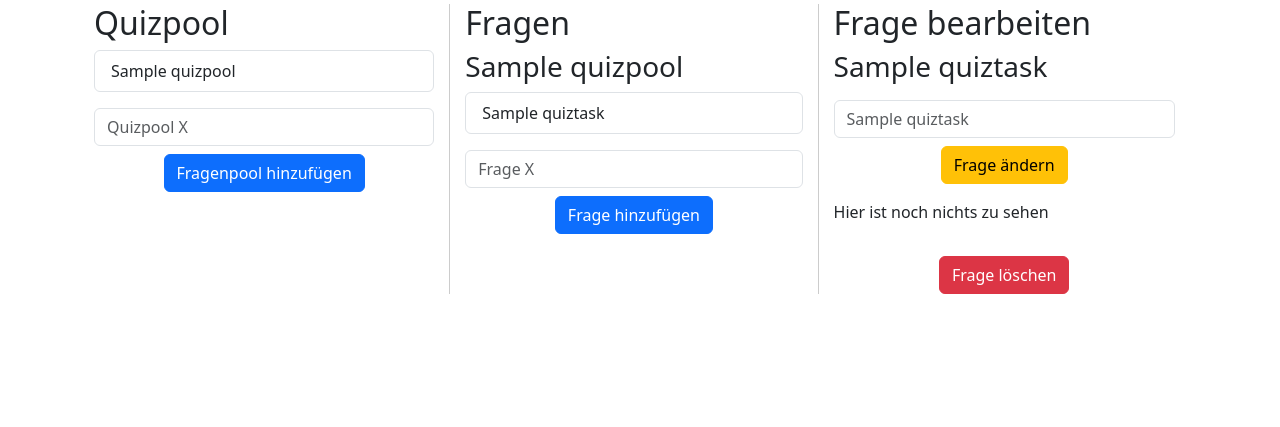
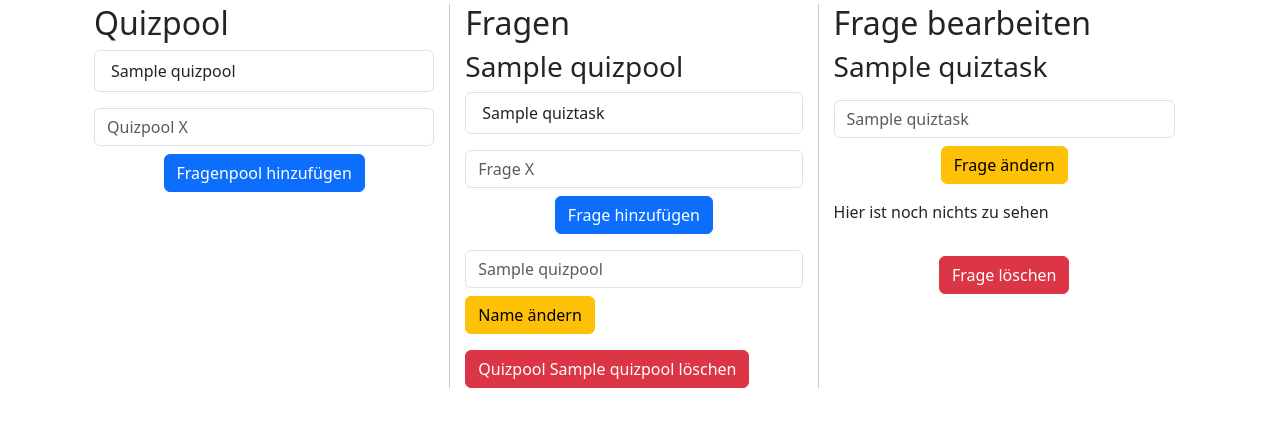
Before and after one commit to fulcrum1991/Quiz-App, a Django app: page / in a window 1280 px wide. Shown: the part 108-535 px from the top of the page. Run offline with Django 5.2, Linux system fonts and the light colour scheme; a user stored in the database is signed in; tables that the repository leaves empty hold one stand-in row (values such as "Sample post"); some libraries are stand-ins or nearby versions.

Commit message:
Änder- und Löschberechtigungen für die Bibliothek implementiert.

```diff
--- a/Library/views.py
+++ b/Library/views.py
@@ -1,5 +1,5 @@
 from django.contrib.auth.models import Group
-from django.http import HttpResponse
+from django.http import HttpResponse, HttpResponseForbidden
 from django.shortcuts import render, redirect
 from django.contrib.auth.decorators import login_required, permission_required
 from django.views.decorators.http import require_http_methods
@@ -100,12 +100,15 @@ def change_quizpool_name(request, pool_id:int):
     """
 
     selected_pool = QuizPool.objects.get(id=pool_id)
-    # Check that the request's form data is valid, but this validation isn't used for further processing
-    if (QuizPoolForm(request.POST).is_valid()):
-        # Retrieve the specific QuizPool from the database, Update it's name and save it back to the database
+    # Check if the user is the creator of the QuizPool or belongs to the 'dozent' group
+    user_groups = Group.objects.filter(user=request.user)
+    if request.user == selected_pool.creator or user_groups.filter(name='dozent').exists():
+        # Check that the request's form data is valid, but this validation isn't used for further processing
+        if (QuizPoolForm(request.POST).is_valid()):
+            # Retrieve the specific QuizPool from the database, Update it's name and save it back to the database
 
-        selected_pool.name = request.POST.get('name', None)
-        selected_pool.save()
+            selected_pool.name = request.POST.get('name', None)
+            selected_pool.save()
 
     # Render the updated library content with the specified quiz pool's name changed
     return render(request, 'library/library-content.html',
@@ -113,17 +116,21 @@ def change_quizpool_name(request, pool_id:int):
 
 def delete_quizpool(request, pool_id:int):
     """
-    Deletes the selected quiz pool.
+    Delete QuizPool
 
-    :param request: The HTTP request.
-    :param pool_id: The ID of the quiz pool to delete.
+    Deletes a QuizPool from the database if the user is the creator of the QuizPool or belongs to the 'dozent' group.
 
-    :return: Renders the fully updated library (using 'library-content.html').
+    :param request: The HTTP request object.
+    :param pool_id: The ID of the QuizPool to be deleted.
+
+    :returns: HttpResponse: The rendered HTML response of the library content page.
     """
-    print(request.user)
-    print(Group.objects.filter(user=request.user))
+    pool = QuizPool.objects.get(id=pool_id)
 
-    #QuizPool.objects.get(id=pool_id).delete()
+    # Check if the user is the creator of the QuizPool or belongs to the 'dozent' group
+    user_groups = Group.objects.filter(user=request.user)
+    if request.user == pool.creator or user_groups.filter(name='dozent').exists():
+        pool.delete()
 
     return render(request, 'library/library-content.html', get_library_content())
 
@@ -185,22 +192,30 @@ def create_quiztask(request, pool_id:int):
 
 def change_question(request, task_id:int):
     """
-    Change the name of a selected Quiztask.
+    Change the question of a quiz task.
 
-    :param request: The HTTP request object
-    :param task_id: ID of the Quiztask to change
-    :return: A HttpResponse object that renders HTML full library with this changed Quizpool as selected Quizpool
+    :param request: The HTTP request object.
+    :param task_id: The ID of the quiz task to be updated.
 
+    The method fetches the selected quiz task based on the given task ID.
+    It then checks if the user is the creator of the quiz pool or belongs to the 'dozent' group.
+    If the user has the necessary permissions and the provided form data is valid, the method updates the question of the selected quiz task with the new question text obtained from the request.
+    Finally, it fetches the quiz pool related to the updated quiz task and renders the updated full library with the changed quiz pool and quiz task.
+
+    :return: Rendered template 'library/library-content.html' with context variables.
     """
     # Fetch the selected QuizTask
     selected_task = QuizTask.objects.get(id=task_id)
 
-    # Check whether form data is valid
-    if QuizTaskForm(request.POST).is_valid():
-        # If valid, fetch the new question text from the request and update the selected QuizTask
-        new_question = request.POST.get('question', None)
-        selected_task.question = new_question
-        selected_task.save()
+    # Check if the user is the creator of the QuizPool or belongs to the 'dozent' group
+    user_groups = Group.objects.filter(user=request.user)
+    if request.user == selected_task.creator or user_groups.filter(name='dozent').exists():
+        # Check whether form data is valid
+        if QuizTaskForm(request.POST).is_valid():
+            # If valid, fetch the new question text from the request and update the selected QuizTask
+            new_question = request.POST.get('question', None)
+            selected_task.question = new_question
+            selected_task.save()
 
     # Fetch the QuizPool related to the updated QuizTask and render updated full library with
     # changed Quizpool and QuizTask
@@ -210,15 +225,20 @@ def change_question(request, task_id:int):
 
 def delete_quiztask(request, task_id:int):
     """
-    This method is used to delete a specific QuizTask from the library.
+    Delete Quiz Task.
 
-    :param request: The HTTP request object.
-    :param task_id: The ID of the QuizTask to be deleted.
+    This method is used to delete a quiz task from the system.
 
-    :return: A rendered response of the updated library content (library-content.html) after deletion.
+    :param request: The request object for the current HTTP request.
+    :param task_id: The ID of the quiz task to be deleted.
+
+    :returns: HttpResponse: The rendered response with the updated library content.
     """
-
-    QuizTask.objects.get(id=task_id).delete()
+    selected_task  = QuizTask.objects.get(id=task_id)
+    # Check if the user is the creator of the QuizPool or belongs to the 'dozent' group
+    user_groups = Group.objects.filter(user=request.user)
+    if request.user == selected_task.creator or user_groups.filter(name='dozent').exists():
+        selected_task.delete()
 
     return render(request, 'library/library-content.html', get_library_content())
 
@@ -232,10 +252,6 @@ def get_answers(task_id:int):
     :param task_id: The ID of the task.
 
     :return: List[Answer]: The list of answers for the given task.
-
-    Example:
-    >>> get_answers(123)
-    [<Answer object>, <Answer object>, <Answer object>]
     """
     answers = Answer.objects.filter(task_id=task_id)
 
@@ -262,13 +278,24 @@ def show_answers(request, task_id:int):
 
 def create_answer(request, task_id:int):
     """
-    Create an answer for a given task ID.
+    Create an answer for a given task.
 
-    :param request: The HTTP request object, should be a POST request with answer data.
-    :param task_id: ID of the QuizTask for which a new answer is created.
+    :param request: The Django Request object.
+    :param task_id: The ID of the task to create an answer for.
 
-    :return: HttpResponse object that renders 'library/answers.html' with existing answers for the QuizTask.
+    Behavior:
+        - Fetches the QuizTask object with the given task_id.
+        - Handles POST request:
+            - Validates the form.
+            - Creates a new Answer instance and sets the creator and task fields.
+            - Saves the answer to the database.
+        - Fetches the QuizTask object and related answers.
+        - Renders the 'library/answers.html' template with the answers and selected_task.
+
+    :return: A HttpResponse that renders HTML template 'library/answers.html' with QuizTask answers.
     """
+
+    selected_task = QuizTask.objects.get(id=task_id)
 
     # Handle POST request: Validate form, create new Answer instance, save to DB
     if request.method == 'POST':
@@ -277,7 +304,7 @@ def create_answer(request, task_id:int):
         if form.is_valid():
             answer = form.save(commit=False)
             answer.creator = request.user
-            answer.task = QuizTask.objects.get(id=task_id)
+            answer.task = selected_task
             answer.save()
 
     # Fetch QuizTask instance and related answers, render 'library/answers.html'
@@ -298,22 +325,27 @@ def edit_answer(request, answer_id:int):
        :return: HttpResponse: Renders the updated answer column of the library (answers.html).
             Also returns the selected QuizTask object for further processing.
        """
+    answer = Answer.objects.get(id=answer_id)
+    selected_task = QuizTask.objects.get(id=answer.task_id)
 
-    # Handle POST request: Validate form, make changes to the Answer instance, save to DB
-    if (AnswerForm(request.POST).is_valid()):
-        # This form is not processed further, but only to validate the passed 'question'.
-        answer = Answer.objects.get(id=answer_id)
-        answer.answer = request.POST.get('answer', None)
-        answer.explanation = request.POST.get('explanation', None)
-        answer.correct = request.POST.get('correct', 'False')
-        answer.save()
+    # Check if the user is the creator of the QuizPool or belongs to the 'dozent' group
+    user_groups = Group.objects.filter(user=request.user)
+    if request.user == selected_task.creator or user_groups.filter(name='dozent').exists():
 
-        # Get all answers that relate to the current task and render the updated answer column of the library
-        answers = Answer.objects.filter(task_id=answer.task_id)
-        selected_task = QuizTask.objects.get(id=answer.task_id)
-        return render(request, 'library/answers.html',
-                      {'answers': answers,
-                       'selected_task': selected_task,})
+        # Handle POST request: Validate form, make changes to the Answer instance, save to DB
+        if (AnswerForm(request.POST).is_valid()):
+            # This form is not processed further, but only to validate the passed 'question'.
+            answer.answer = request.POST.get('answer', None)
+            answer.explanation = request.POST.get('explanation', None)
+            answer.correct = request.POST.get('correct', 'False')
+            answer.save()
+
+            # Get all answers that relate to the current task and render the updated answer column of the library
+            answers = Answer.objects.filter(task_id=answer.task_id)
+            selected_task = QuizTask.objects.get(id=answer.task_id)
+            return render(request, 'library/answers.html',
+                          {'answers': answers,
+                           'selected_task': selected_task,})
 
 def delete_answer(request, answer_id:int):
     """
@@ -328,9 +360,13 @@ def delete_answer(request, answer_id:int):
     """
     # Get the task_id for returning the selected QuizTask
     task_id = Answer.objects.get(id=answer_id).task_id
+    selected_task = QuizTask.objects.get(id=task_id)
 
-    # Delete the Answer record from the database
-    Answer.objects.get(id=answer_id).delete()
+    # Check if the user is the creator of the QuizPool or belongs to the 'dozent' group
+    user_groups = Group.objects.filter(user=request.user)
+    if request.user == selected_task.creator or user_groups.filter(name='dozent').exists():
+        # Delete the Answer record from the database
+        Answer.objects.get(id=answer_id).delete()
 
     # Get all answers that relate to the current task and render the updated answer column of the library
     answers = Answer.objects.filter(task_id=task_id)
--- a/templates/library/answers.html
+++ b/templates/library/answers.html
@@ -7,7 +7,8 @@
 <div id="answers">
     {% if selected_task %} <!-- Checking if there are selected tasks -->
         <h3>{{ selected_task.question }}</h3> <!-- Displaying selected task question -->
-        {%  if user.is_authenticated %}  <!-- Check if user is authenticated -->
+        {%  if user.is_authenticated %}  <!-- Check if user has permission or is in the right group -->
+        {% if user.groups.all.0.name == 'dozent' or selected_task.creator.id == request.user.id%}
         <div id="change_question" class="mt-3 text-center">
             <!-- Form to change the question of task -->
             <form hx-post="{% url 'change_question' selected_task.id %}"
@@ -16,6 +17,7 @@
                 <input type="submit" class="btn btn-warning" value="Frage ändern"> <!-- Button to submit the changed question -->
             </form>
         </div>
+        {% endif %}
         {% endif %}
         <div id="list_answers" class="mt-3">
             <ul class="list-group">
@@ -30,6 +32,7 @@
             </ul>
         </div>
         {% if user.is_authenticated %} <!-- Check if user is authenticated -->
+        {% if user.groups.all.0.name == 'dozent' or selected_task.creator.id == request.user.id%} <!-- Check if user has permission or is in the right group -->
             <!-- Check if the count of answers is less than 4 -->
         {% if answers.count < 4%}
         <div id="create_answer" class="mt-3 text-center">
@@ -50,5 +53,6 @@
             </form>
         </div>
         {% endif %}
+        {% endif %}
     {% endif %}
 </div>
--- a/templates/library/quiztasks.html
+++ b/templates/library/quiztasks.html
@@ -34,5 +34,25 @@
             <input type="submit" class="btn btn-primary" value="Frage hinzufügen">
         </form>
     </div>
+    {# Change Quizpool Name#}
+    {% if user.groups.all.0.name == 'dozent' or selected_pool.creator.id == request.user.id%} <!-- Check if user has permission or is in the right group -->
+        <div id="change_quizpool_name" class="mt-3">
+            <form hx-post="{% url 'change_quizpool_name' selected_pool.id %}"
+                  hx-target="#library-content">
+                <input type="text" name="name" class="form-control mb-2" placeholder="{{ selected_pool.name }}" required>
+                <input type="submit" class="btn btn-warning" value="Name ändern">
+            </form>
+        </div>
+    {% endif %}
+    {# Delete Quitpool#}
+     {% if user.groups.all.0.name == 'dozent' or selected_pool.creator.id == request.user.id%} <!-- Check if user has permission or is in the right group -->
+        <div id="delete_quizpool" class="mt-3">
+            <form hx-post="{% url 'delete_quizpool' selected_pool.id %}"
+                  hx-target="#library-content"
+                  hx-confirm="Wenn {{ selected_pool.name }} gelöscht wird, werden auch alle dazugehörigen Fragen gelöscht. Wirklich löschen?">
+                <input type="submit" class="btn btn-danger" value="Quizpool {{ selected_pool.name }} löschen">
+            </form>
+        </div>
+    {% endif %}
     {%  endif %}
 </div>
```
